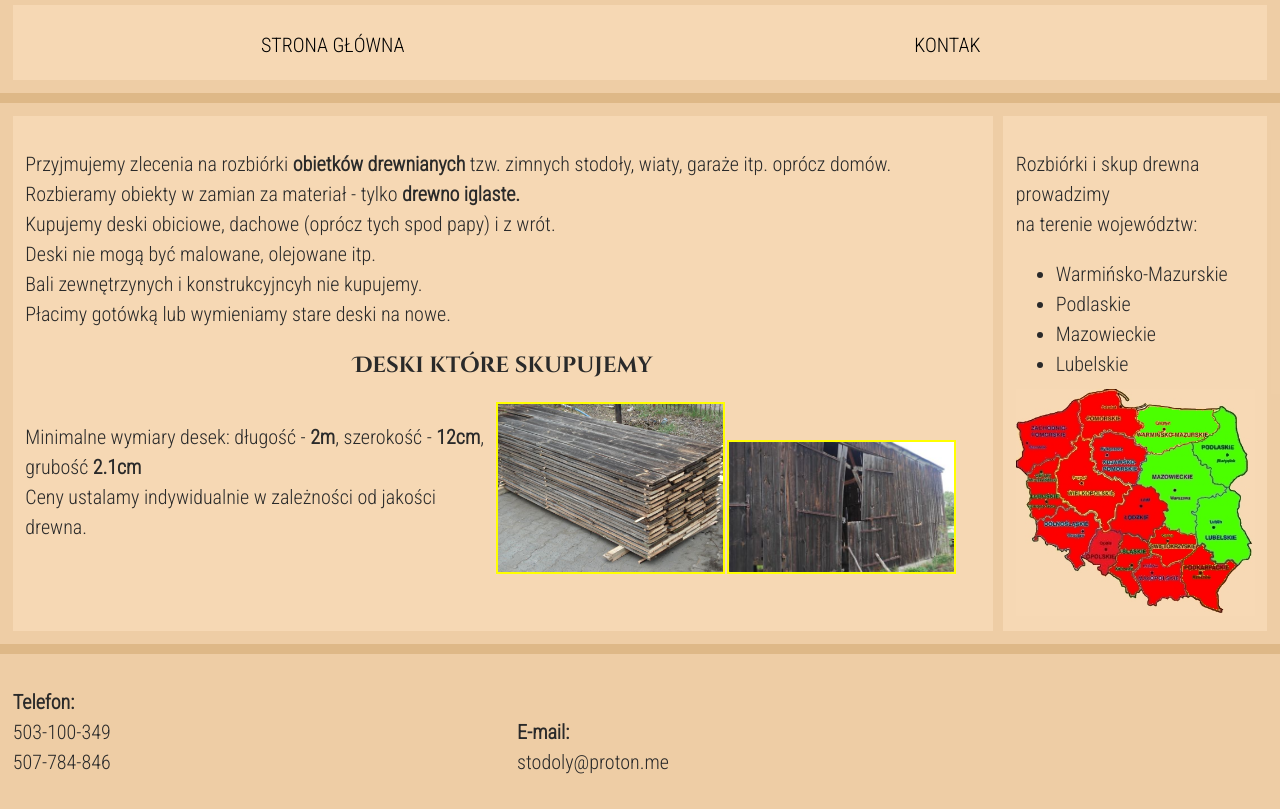
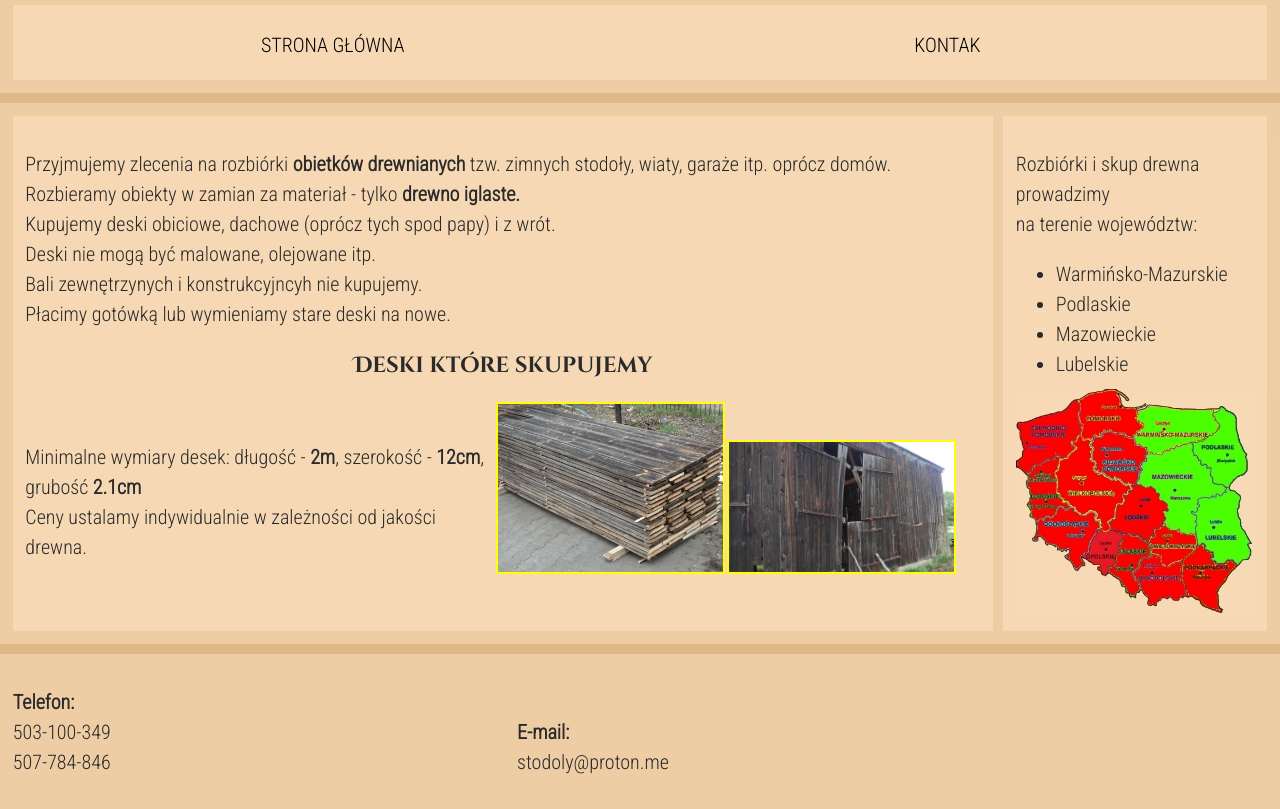
Before and after one commit to stodoly/stodoly.github.io, a plain HTML site: page index.html in a window 1280 px wide. Shown: the part 115-924 px from the top of the page. Drawn offline with Linux system fonts and the light colour scheme.

Commit message:
Update index.html

```diff
--- a/index.html
+++ b/index.html
@@ -45,7 +45,7 @@
 		     <h3 style="text-align: center;">Deski które skupujemy</h3>
 		     <div>
 			     <div style="width:49%; display:inline-block;">
-		     <p style="position: relative; top: -40px;">Minimalne wymiary desek: długość - <b>2m</b>, szerokość - <b>12cm</b>, grubość <b>2.1cm</b><br>
+		     <p style="position: relative; top: -20px;">Minimalne wymiary desek: długość - <b>2m</b>, szerokość - <b>12cm</b>, grubość <b>2.1cm</b><br>
 		     Ceny ustalamy indywidualnie w zależności od jakości drewna.
 		     </p>
 
```
